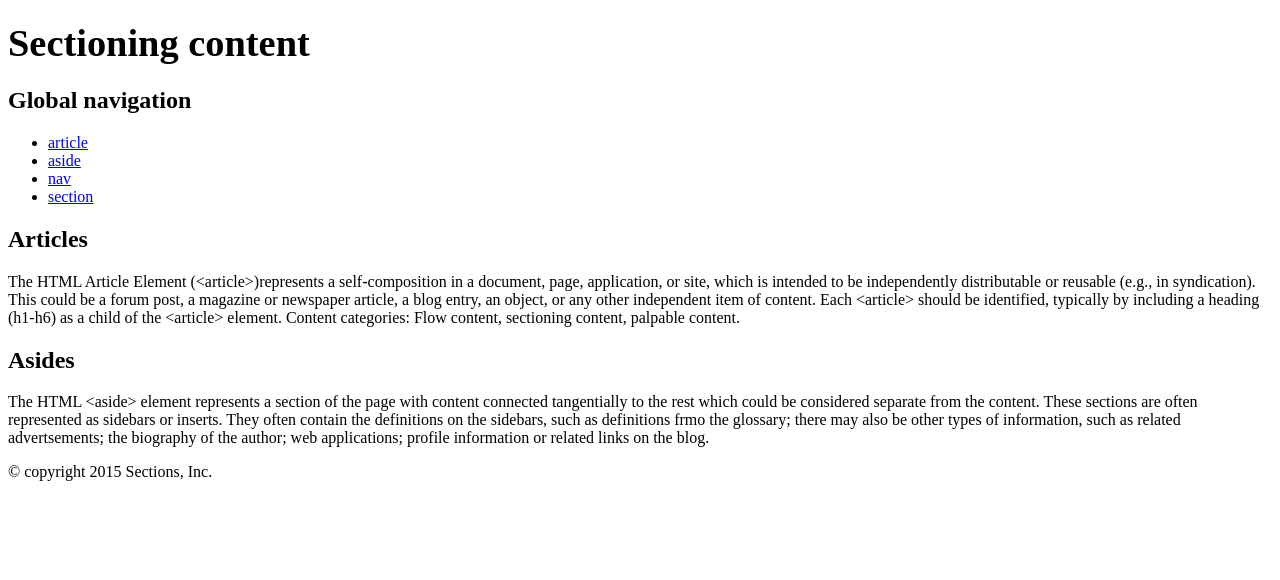
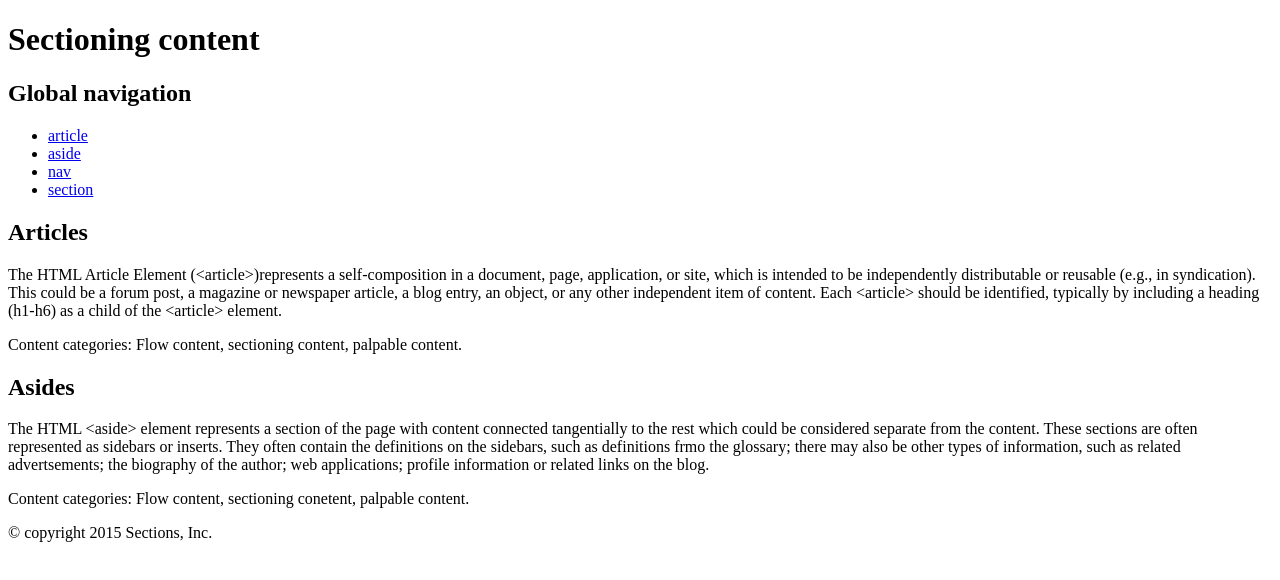
Before and after one commit to sharonrumsey/sprint-2, a plain HTML site: page index.html in a window 1280 px wide. Drawn offline with Linux system fonts and the light colour scheme.

Commit message:
fix index

```diff
--- a/index.html
+++ b/index.html
@@ -8,22 +8,22 @@
   </head>
   <body>
     <header>
-    <h1><bold><big>Sectioning content</big></bold></h1>
+    <h1>Sectioning content</h1>
     </header>
     <main>
-    <h2><bold>Global navigation</bold></h2>
+    <h2>Global navigation</h2>
       <ul>
         <li><a href="https://developer.mozilla.org/en-US/docs/Web/HTML/Element/article">article</a></li>
         <li><a href="https://developer.mozilla.org/en-US/docs/Web/HTML/Element/aside">aside</a></li>
         <li><a href="https://developer.mozilla.org/en-US/docs/Web/HTML/Element/nav">nav</a></li>
         <li><a href="https://developer.mozilla.org/en-US/docs/Web/HTML/Element/section">section</a></li>
       </ul>
-    <h2><bold>Articles</bold></h2>
-    <p>The HTML Article Element (&lt;article&gt;)represents a self-composition in a document, page, application, or site, which is intended to be independently distributable or reusable (e.g., in syndication). This could be a forum post, a magazine or newspaper article, a blog entry, an object, or any other independent item of content. Each &lt;article&gt; should be identified, typically by including a heading (h1-h6) as a child of the &lt;article&gt; element.
-
-    Content categories: Flow content, sectioning content, palpable content.</p>
-    <h2><bold>Asides</bold></h2>
+    <h2>Articles</h2>
+    <p>The HTML Article Element (&lt;article&gt;)represents a self-composition in a document, page, application, or site, which is intended to be independently distributable or reusable (e.g., in syndication). This could be a forum post, a magazine or newspaper article, a blog entry, an object, or any other independent item of content. Each &lt;article&gt; should be identified, typically by including a heading (h1-h6) as a child of the &lt;article&gt; element.</p>
+    <p>Content categories: Flow content, sectioning content, palpable content.</p>
+    <h2>Asides</h2>
     <p>The HTML &lt;aside&gt; element represents a section of the page with content connected tangentially to the rest which could be considered separate from the content. These sections are often represented as sidebars or inserts. They often contain the definitions on the sidebars, such as definitions frmo the glossary; there may also be other types of information, such as related advertsements; the biography of the author; web applications; profile information or related links on the blog.</p>
+    <p>Content categories: Flow content, sectioning conetent, palpable content.</p>
     </main>
     <footer>
     <p>&copy; copyright 2015 Sections, Inc.</p>
```
